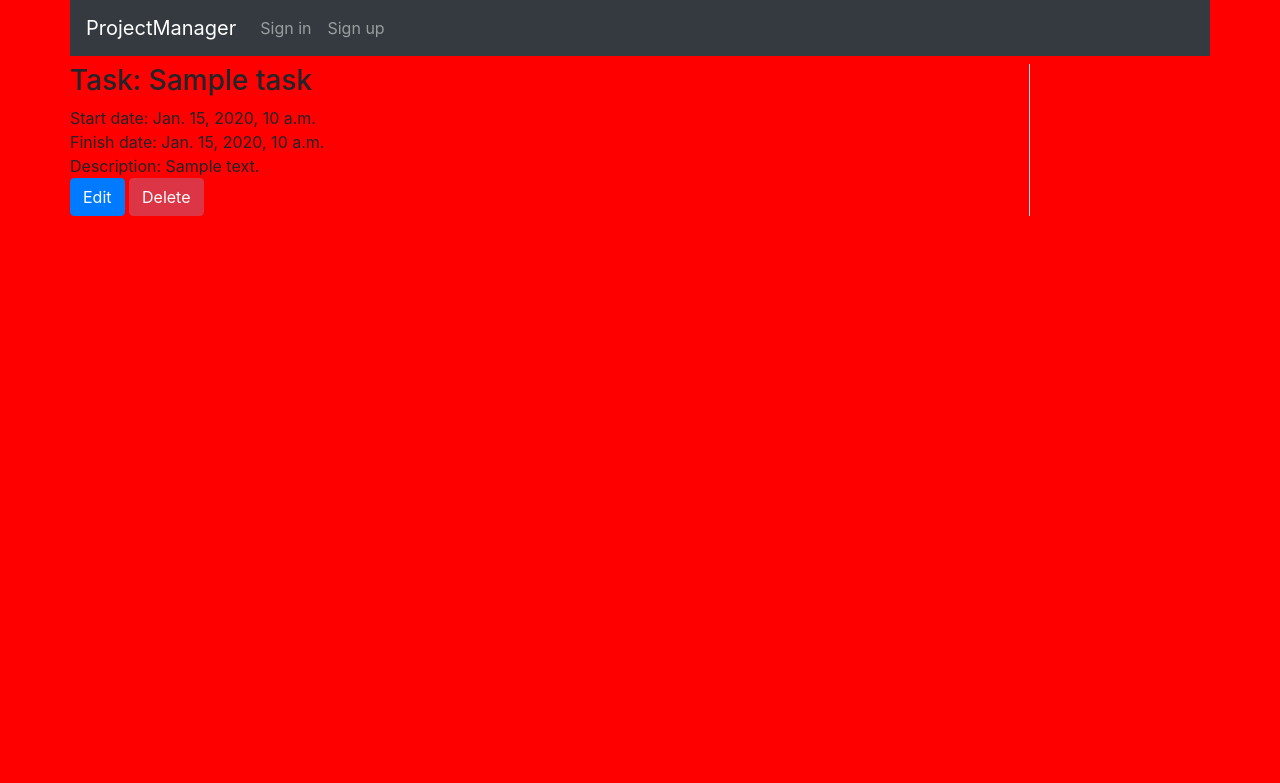
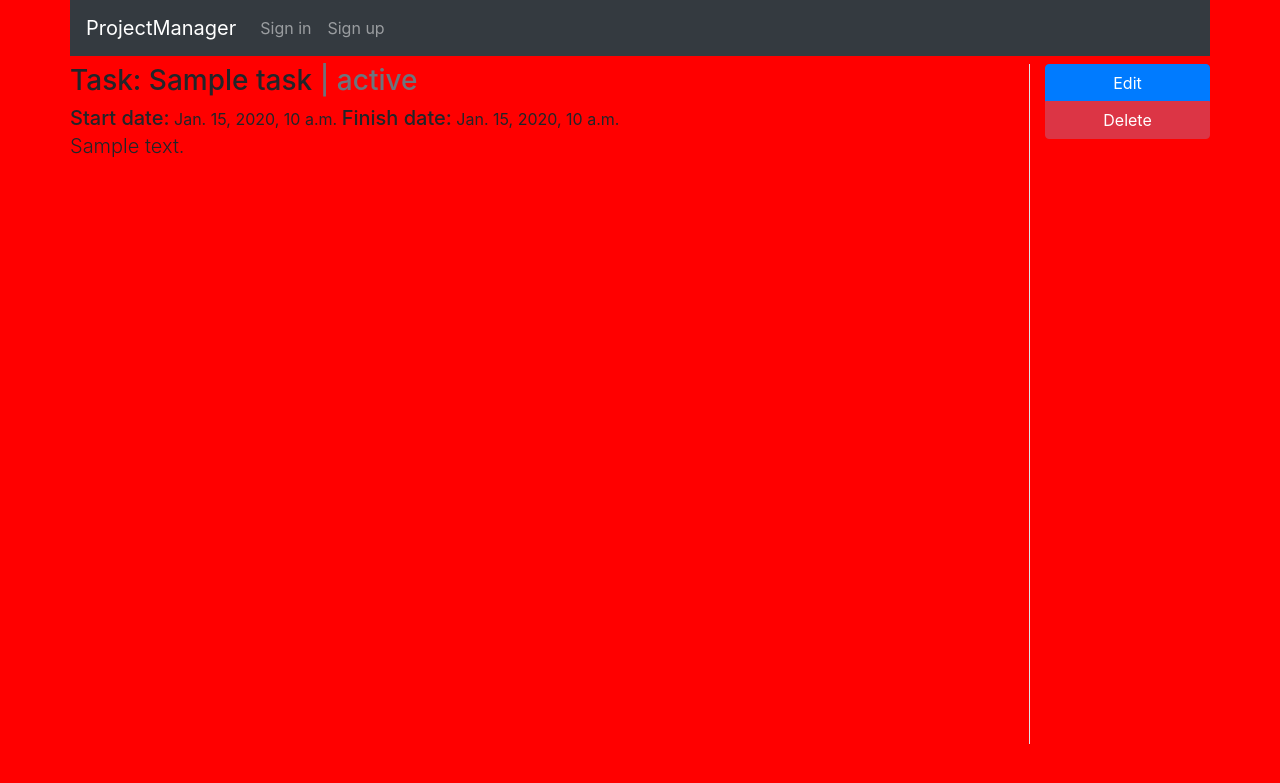
Before and after one commit to TheDim0n/ProjectManager, a Django app: template tasks/templates/tasks/details.html in a window 1280 px wide. Shown: the top 783 px of the page. Run offline with Django 3.2, Linux system fonts and the light colour scheme; the template is opened without the code that fills it: most values are stand-ins (such as "Sample title", 1, 10 or a date in 2020); some libraries are stand-ins or nearby versions.

Commit message:
fix task detail view

```diff
--- a/tasks/templates/tasks/delete_task.html
+++ b/tasks/templates/tasks/delete_task.html
@@ -1,10 +1,19 @@
-{% extends "base.html" %}
-
-{% block body%}
-<h3>Delete: {{task.name}}</h3>
-<div role='alert' class='col-2 alert alert-warning text-center'> Confirm delete</div>
-<form method="POST">
-    {% csrf_token %}
-    <button class="btn btn-danger" type="submit">Delete</button>
-</form>
-{% endblock body%}
+<div class="modal fade" id="deleteModal" tabindex="-1" role="dialog" aria-labelledby="deleteModalLabel" aria-hidden="true">
+  <div class="modal-dialog">
+    <div class="modal-content">
+      <div class="modal-header">
+        <h5 class="modal-title" id="deleteModalLabel"> Delete {{ task }}</h5>
+      </div>
+      <div class="modal-body alert-warning">
+            Please, confirm delete.
+      </div>
+      <div class="modal-footer">
+        <form action="{% url 'tasks:delete_task' task.pk %}" method="POST">
+            {% csrf_token %}
+            <button type="button" class="btn btn-secondary" data-dismiss="modal">Cancel</button>
+            <button class="btn btn-danger" type="submit">Delete</button>
+        </form>
+      </div>
+    </div>
+  </div>
+</div>
--- a/tasks/templates/tasks/details.html
+++ b/tasks/templates/tasks/details.html
@@ -1,10 +1,28 @@
 {% extends "base.html" %}
 
 {% block body %}
-    <h3> Task: {{ task }} </h3>
-    <div> Start date: {{ task.start_date }} </div>
-    <div> Finish date: {{ task.finish_date }} </div>
-    <div> Description: {{ task.description }} </div>
-    <a class="btn btn-primary" href="{% url 'tasks:update_task' task.pk %}">Edit</a>
-    <a class="btn btn-danger" href="{% url 'tasks:delete_task' task.pk %}">Delete</a>
+    <div>
+        <h3>
+            Task: {{ task }}
+            <span class="text-muted"> | {{ task.status }} </span>
+        </h3>
+        <span class="h5">Start date:</span> {{ task.start_date}}
+        <span class="h5"> Finish date:</span> {{ task.finish_date}}
+    </div>
+    <div class="lead">
+        {{ task.description }}
+    </div>
+
 {% endblock body %}
+
+{% block actions %}
+    <div class="btn-group-vertical btn-block">
+        <a class="btn btn-primary" href="{% url 'tasks:update_task' task.pk %}">Edit</a>
+        <!-- Button trigger modal -->
+        <button type="button" class="btn btn-danger" data-toggle="modal" data-target="#deleteModal">
+            Delete
+        </button>
+    </div>
+    <!--deleteModal -->
+    {% include "tasks/delete_task.html" %}
+{% endblock actions %}
--- a/tasks/urls.py
+++ b/tasks/urls.py
@@ -9,6 +9,6 @@ urlpatterns = [
     path('<int:pk>', views.TaskDetailView.as_view(), name="task_details"),
     path('create_task', views.TaskCreateView.as_view(success_url='/tasks/'), name='create_task'),
     path('update_task/<int:pk>', views.TaskUpdateView.as_view(), name="update_task"),
-    path('delete_task/<int:pk>', views.TaskDeleteView.as_view(success_url='/tasks/'), name="delete_task"),
+    path('<int:pk>/delete', views.TaskDeleteView.as_view(success_url='/tasks/'), name="delete_task"),
     path('status/<str:status_name>', views.task_status_oredered, name="status_order"),
 ]
--- a/tasks/views.py
+++ b/tasks/views.py
@@ -21,7 +21,6 @@ class TaskListView(ListView):
 
 class TaskDetailView(DetailView):
     model = Task
-    # context_object_name = 'task'
     template_name = 'tasks/details.html'
 
 class TaskCreateView(CreateView):
--- a/templates/base.html
+++ b/templates/base.html
@@ -4,7 +4,7 @@
     <link rel="stylesheet" href="https://stackpath.bootstrapcdn.com/bootstrap/4.5.0/css/bootstrap.min.css" integrity="sha384-9aIt2nRpC12Uk9gS9baDl411NQApFmC26EwAOH8WgZl5MYYxFfc+NcPb1dKGj7Sk" crossorigin="anonymous">
     {% load static %}
     <link rel="stylesheet" type="text/css" href="{% static 'style.css' %}">
-    <script type="text/javascript" src={% static "script.js" %}></script>
+    <script type="text/javascript" src={% static 'script.js' %}></script>
     <title> ProjectManager </title>
 </head>
 
@@ -46,17 +46,16 @@
               </nav>
         </header>
 
-        <div class="row p-0">
-            <div class="col col-10 border-right" style="height: 100%;">
+        <div class="row p-0" style="height: 85vh;">
+            <div class="col col-10 border-right">
                 {% block body %}
                 {% endblock body %}
             </div>
 
-            <div class="col col-2 text-right">
+            <div class="col col-2">
                 {% block actions %}
                 {% endblock actions %}
             </div>
-
         </div>
     </div>
     <script src="https://code.jquery.com/jquery-3.2.1.slim.min.js" integrity="sha384-KJ3o2DKtIkvYIK3UENzmM7KCkRr/rE9/Qpg6aAZGJwFDMVNA/GpGFF93hXpG5KkN" crossorigin="anonymous"></script>
```
Also changed, not shown: tasks/templates/tasks/index.html (+5 -5 lines).
